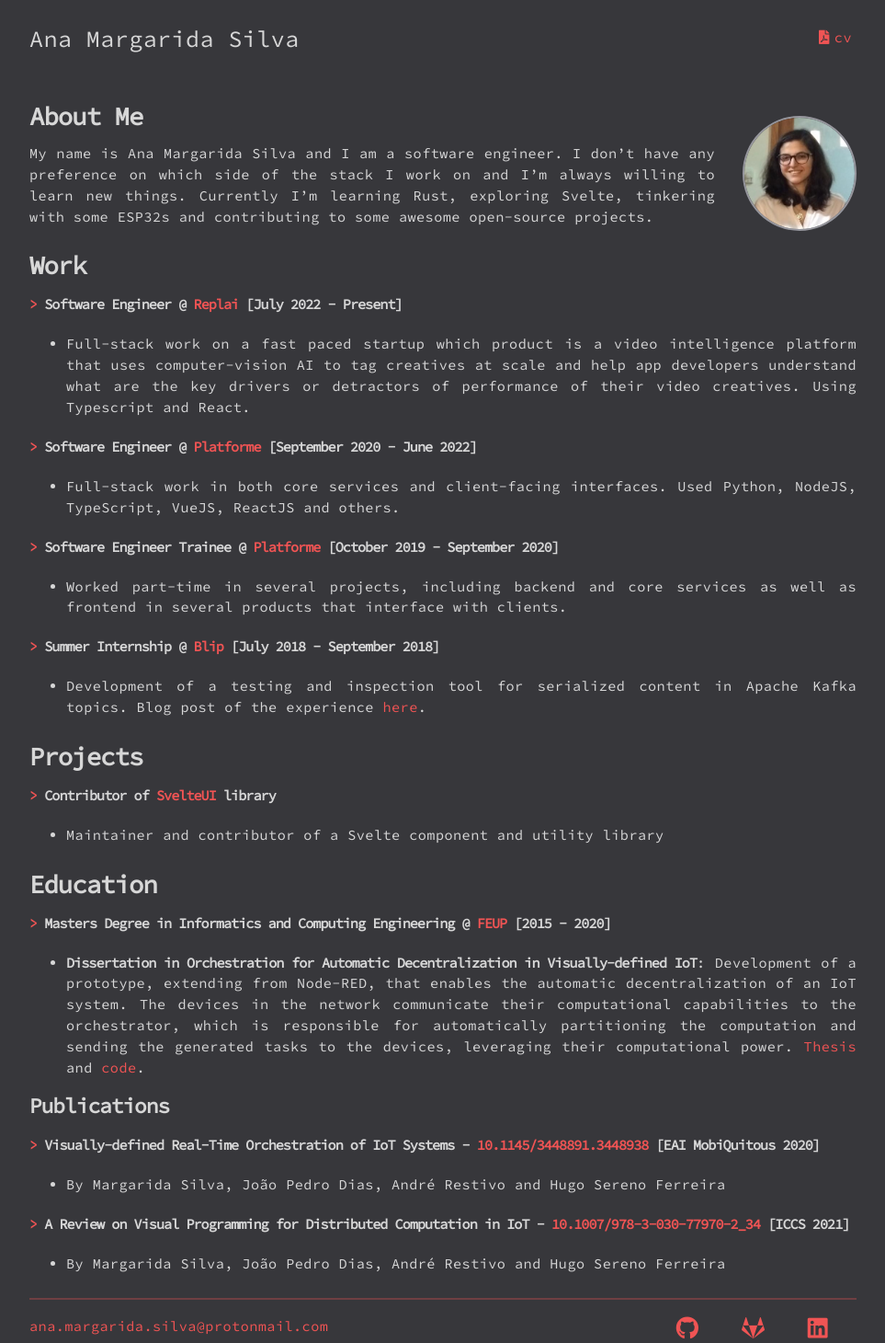
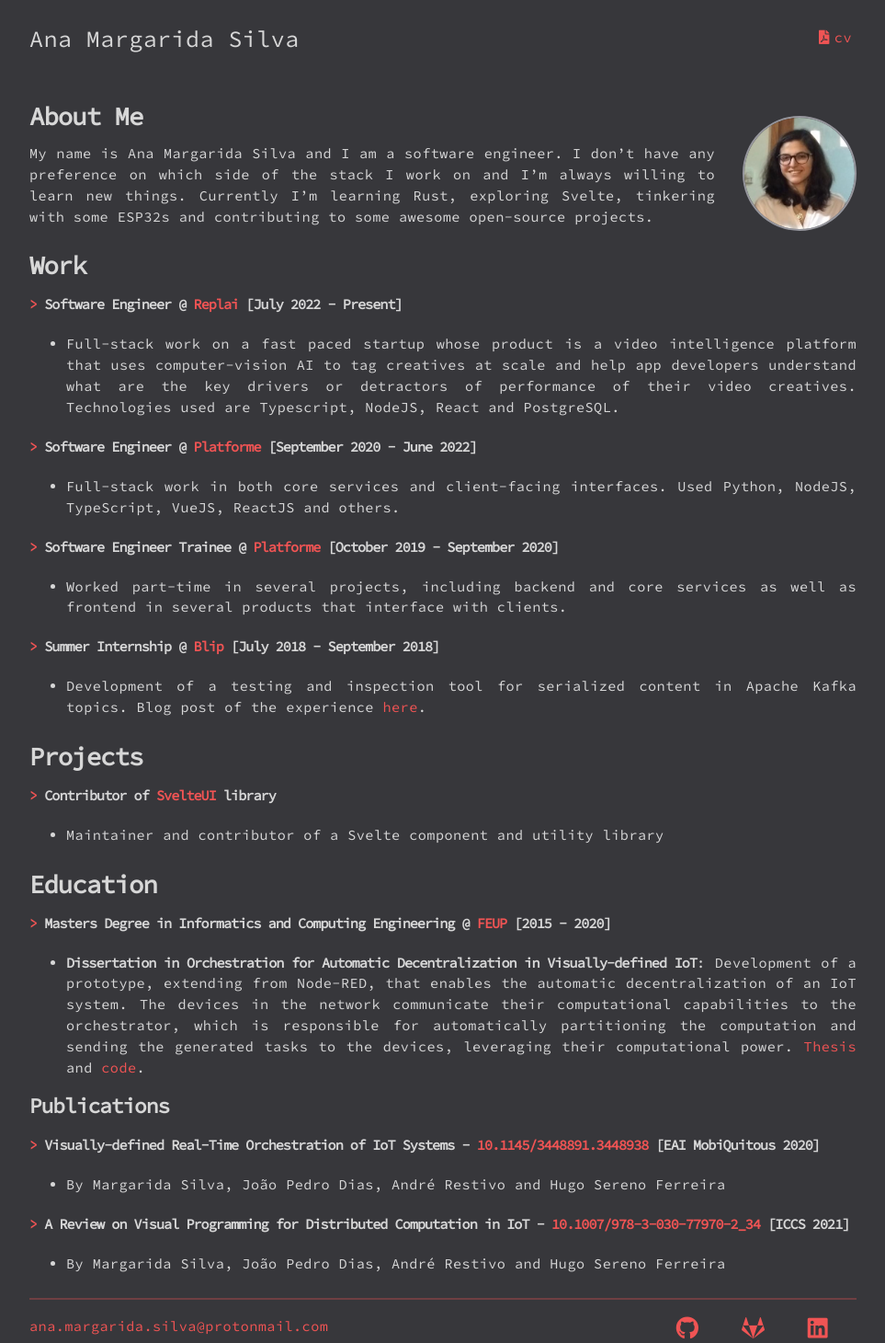
Before and after one commit to BeeMargarida/BeeMargarida.github.io, a Jekyll site: the page built from index.md, in a window 1280 px wide. Shown: the whole page at 92% size, without its empty margins (158-1121 px from the left). Built offline with Jekyll 4.4.1, drawn with Linux system fonts in a browser that asks for light colours; nearby versions of some CDN libraries.

Commit message:
docs: update

```diff
--- a/index.md
+++ b/index.md
@@ -13,7 +13,7 @@ My name is Ana Margarida Silva and I am a software engineer. I don't have any pr
 # Work
 
 #### <span class="title-intro">></span> **Software Engineer** @ [Replai](https://www.replai.io/) [July 2022 - Present]
-* Full-stack work on a fast paced startup which product is a video intelligence platform that uses computer-vision AI to tag creatives at scale and help app developers understand what are the key drivers or detractors of performance of their video creatives. Using Typescript and React.
+* Full-stack work on a fast paced startup whose product is a video intelligence platform that uses computer-vision AI to tag creatives at scale and help app developers understand what are the key drivers or detractors of performance of their video creatives. Technologies used are Typescript, NodeJS, React and PostgreSQL.
 
 #### <span class="title-intro">></span> **Software Engineer** @ [Platforme](https://platforme.com/) [September 2020 - June 2022]
 * Full-stack work in both core services and client-facing interfaces. Used Python, NodeJS, TypeScript, VueJS, ReactJS and others.
```
